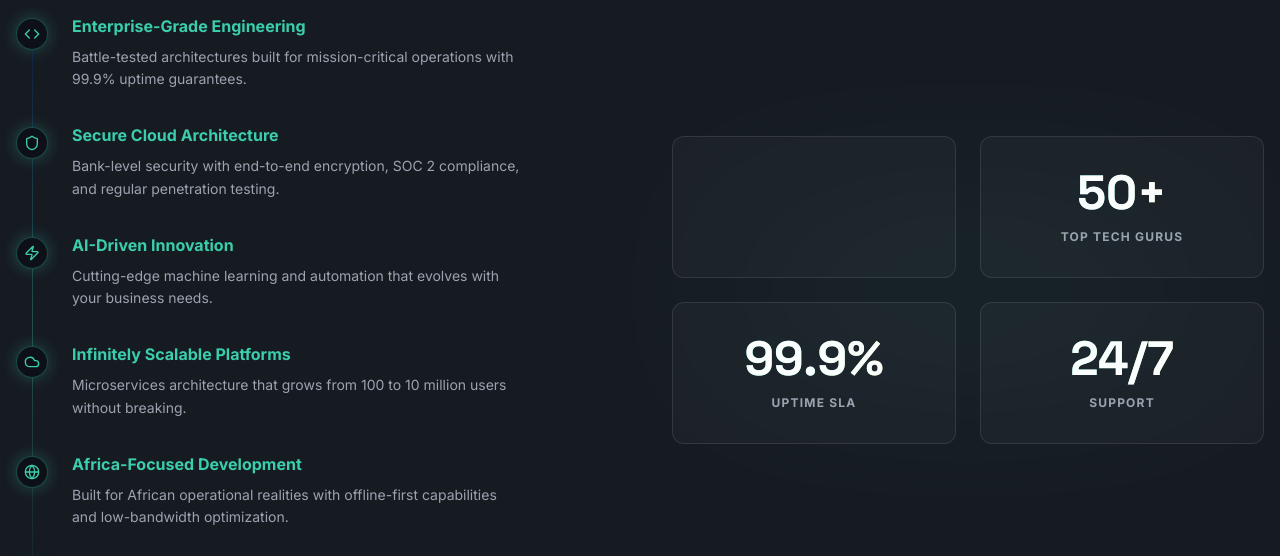
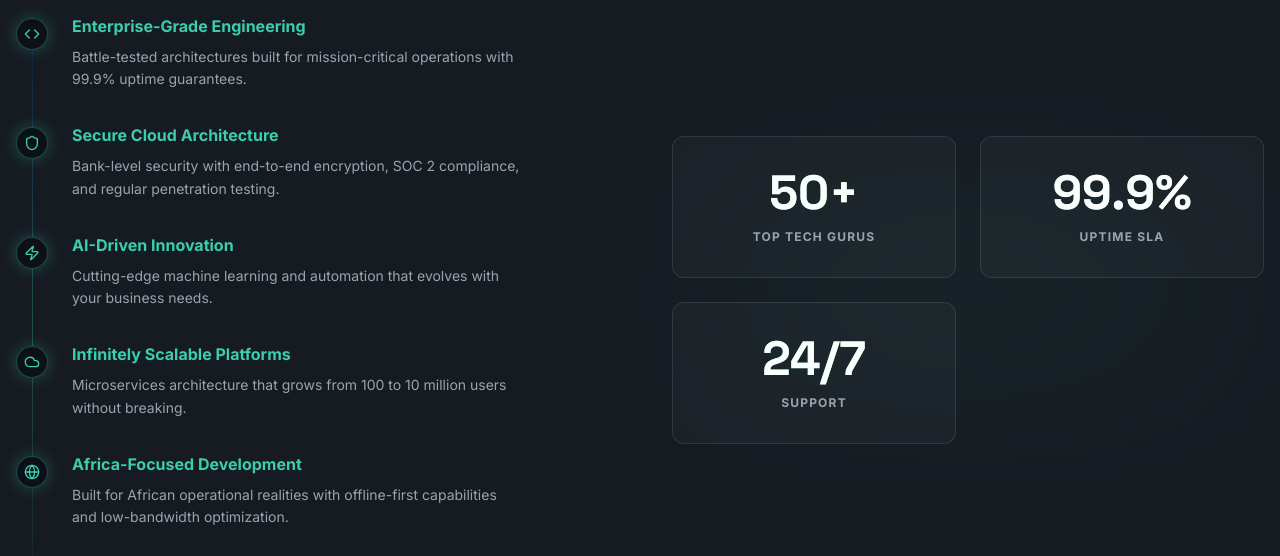
Before and after one commit to HOLYKEYZ/Kelegam-Tech, a Next.js app: page / in a window 1280 px wide. Shown: the part 2800-3356 px from the top of the page. Built offline with nearby package versions, Linux system fonts and the light colour scheme.

Commit message:
remove empty card

```diff
--- a/src/components/home/WhyKelagam.tsx
+++ b/src/components/home/WhyKelagam.tsx
@@ -85,7 +85,7 @@ export function WhyKelagam() {
 
             <div className="grid grid-cols-2 gap-6">
               {[
-                { label: "", value: "" },
+
                 { label: "Top Tech Gurus", value: "50+" },
                 { label: "Uptime SLA", value: "99.9%" },
                 { label: "Support", value: "24/7" },
```
